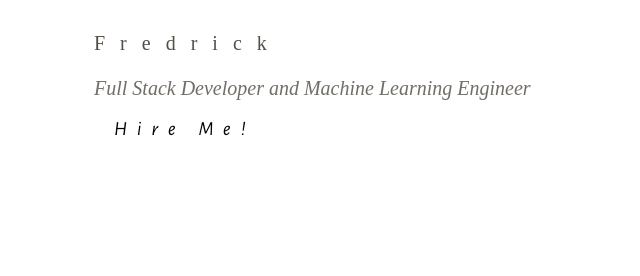
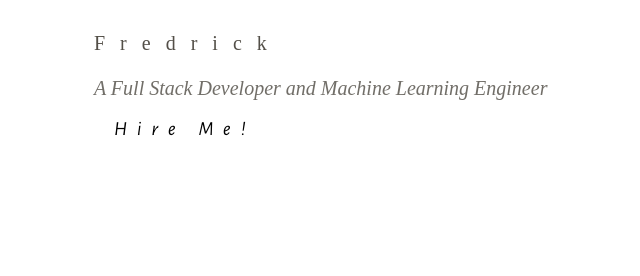
Before and after one commit to fredydevelop/my-portfolio, a plain HTML site: page index.html in a window 1280 px wide. Shown: the part 331-607 px from the top of the page, 34-674 px from the left. Drawn offline with nearby package versions, Linux system fonts and the light colour scheme; a web font is replaced by a local one.

Commit message:
Update index.html
I update my job description

```diff
--- a/index.html
+++ b/index.html
@@ -63,7 +63,7 @@
 
                             <p class="salutation">Hello </p>
                             <p class="my-name">I'm Silva Olushola Fredrick</p>
-                            <h1 class="job-description">Full Stack Developer and Machine Learning Engineer<span class="hire-me">Hire Me!</span></h1>
+                            <h1 class="job-description">A Full Stack Developer and Machine Learning Engineer<span class="hire-me">Hire Me!</span></h1>
                         </div>
                          <!-- <p class="journey"><span class="hideco"><strong>Hi</strong><br></span><span class="deco"><strong>my name is</strong></span><br><span class="deco1"><strong>SILVA Olushola Fredrick</strong></span><br><span class="italicstyle">I'm a Software engineer, data science <br> and Machine Learning Programmer</span></strong></p> -->
                         <figure class="picture">
```
